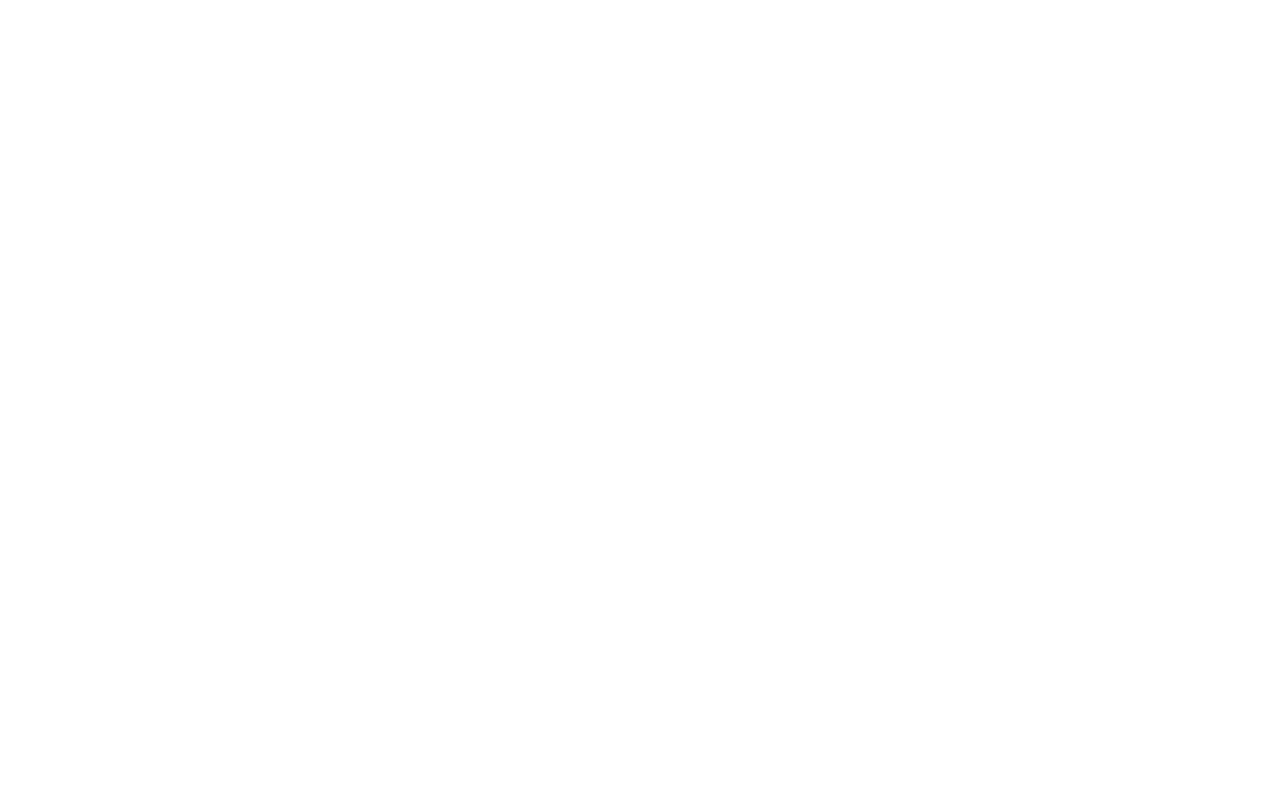
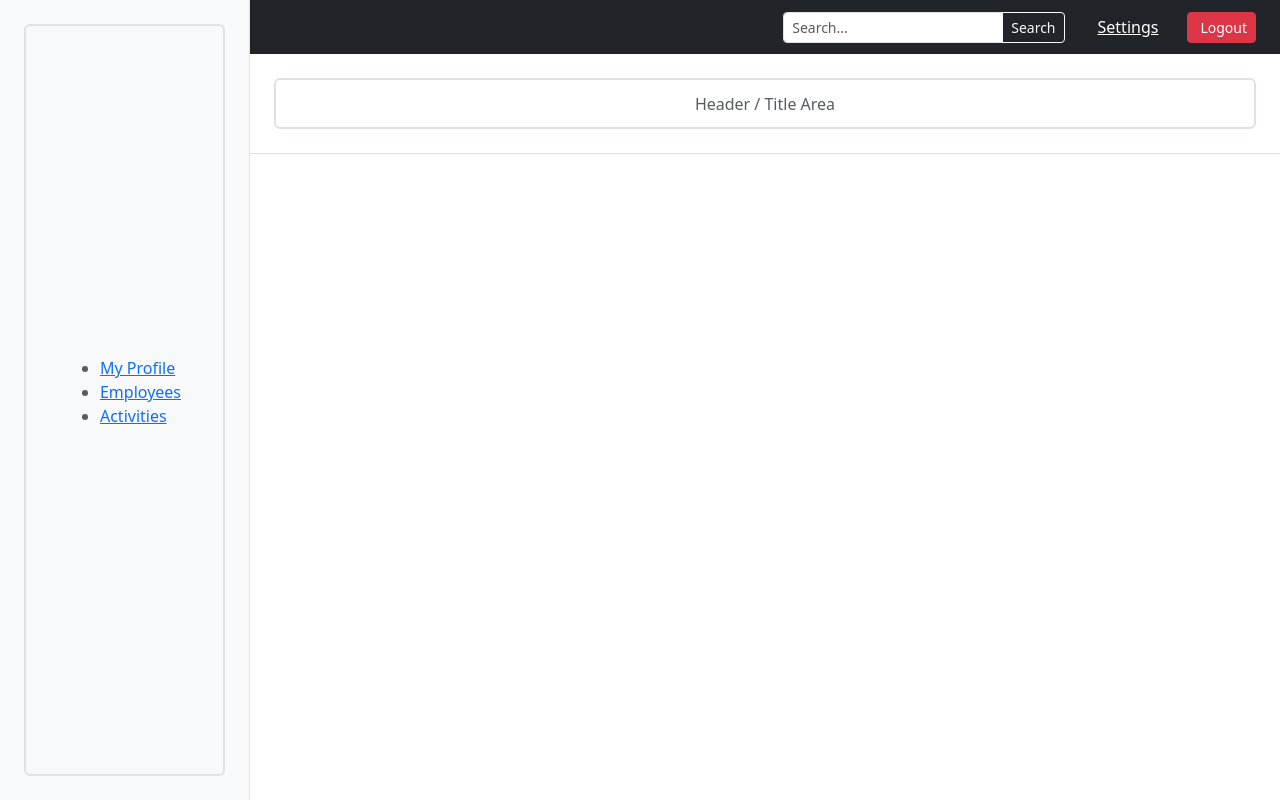
Before and after one commit to ariff2501/ReactFrontEnd, a React (Vite) app: page / in a window 1280 px wide. Built offline with nearby package versions, Linux system fonts and the light colour scheme.

Commit message:
add page layout

```diff
--- a/src/App.css
+++ b/src/App.css
@@ -1,6 +1,9 @@
-#root {
+/* #root {
   max-width: 1280px;
   margin: 0 auto;
   padding: 2rem;
   text-align: center;
 }
+
+
+ */
--- a/src/App.tsx
+++ b/src/App.tsx
@@ -1,7 +1,7 @@
 import { useState } from 'react'
 import reactLogo from './assets/react.svg'
-import Message from './Message'
-import Navbar from './components/Navbar'
+import Message from './components/Home/Home'
+import Navbar from './components/Navbar/Navbar'
 import Login from './components/Login/Login'
 import Register from './components/Register/Register'
 import { BrowserRouter as Router,Route, Routes } from 'react-router-dom'
@@ -9,17 +9,74 @@
 
 
 function App() {
+  // return (
+  //   <Router>
+  //     <div className="container">
+  //       <Routes>
+  //         <Route path="/" element={<Login/>} />
+  //         <Route path="/login" element={<Login />} />
+  //         <Route path="/register" element={<Register />} />
+  //       </Routes>
+  //     </div>
+  //   </Router>
+  // )
   return (
-    <Router>
-      <div className="container">
-        <Routes>
-          <Route path="/" element={<Message />} />
-          <Route path="/login" element={<Login />} />
-          <Route path="/register" element={<Register />} />
-        </Routes>
+    <div className="container-fluid vh-100 p-0">
+      <div className="row h-100 g-0">
+        {/* Sidebar */}
+        <div className="col-auto bg-light border-end p-4" style={{ width: '250px' }}>
+          <div className="h-100 border border-2 border-dashed rounded d-flex align-items-center justify-content-center text-muted">
+          <Router>
+              <Navbar />
+            </Router>
+          </div>
+        </div>
+
+        {/* Header and Main Content Column */}
+        <div className="col d-flex flex-column h-100">
+          {/* Top Utility Bar */}
+          <div className="bg-dark text-white py-2 px-4 d-flex justify-content-end align-items-center">
+            {/* Search Bar */}
+            <div className="me-3">
+              <div className="input-group">
+                <input
+                  type="text"
+                  className="form-control form-control-sm"
+                  placeholder="Search..."
+                  aria-label="Search"
+                />
+                <button className="btn btn-outline-light btn-sm" type="button">
+                  <i className="bi bi-search"></i>
+                  Search
+                </button>
+              </div>
+            </div>
+            {/* Settings Icon */}
+            <button className="btn btn-link text-white me-3" title="Settings">
+              <i className="bi bi-gear-fill"></i>
+              <span className="ms-1 d-none d-md-inline">Settings</span>
+            </button>
+            {/* Logout Button */}
+            <button className="btn btn-danger btn-sm">
+              <i className="bi bi-box-arrow-right me-1"></i>
+              Logout
+            </button>
+           </div>
+          {/* Header */}
+          <div className="bg-white border-bottom p-4" style={{ height: '100px' }}>
+            <div className="h-100 border border-2 border-dashed rounded d-flex align-items-center justify-content-center text-muted">
+              Header / Title Area
+            </div>
+          </div>
+
+          {/* Main Content */}
+          <div className="flex-grow-1 p-4 overflow-auto">
+
+          </div>
+        </div>
       </div>
-    </Router>
-  )
+    </div>
+  );
 }
 
 export default App
--- a/src/Message.tsx
+++ /dev/null
@@ -1,9 +0,0 @@
-function Message() {
-  return (
-    <div>
-
-    </div>
-  );
-}
-
-export default Message;
--- /dev/null
+++ b/src/components/Home/Home.tsx
@@ -0,0 +1,9 @@
+function Home() {
+  return (
+    <div>
+
+    </div>
+  );
+}
+
+export default Home;
--- /dev/null
+++ b/src/components/Navbar/Navbar.css
@@ -0,0 +1,42 @@
+.navbar {
+    background-color: #2563eb;
+    padding: 1rem;
+  }
+
+  .navbar ul {
+    display: flex;
+    justify-content: space-around;
+    list-style-type: none;
+    margin: 0;
+    padding: 0;
+  }
+
+  .navbar li {
+    margin: 0;
+    padding: 0;
+  }
+
+  .navbar a {
+    color: white;
+    text-decoration: none;
+    font-weight: 500;
+    padding: 0.5rem 1rem;
+    border-radius: 0.25rem;
+    transition: all 0.2s ease-in-out;
+  }
+
+  .navbar a:hover {
+    color: #d1d5db;
+    text-shadow: 0 0 10px rgba(255, 255, 255, 0.7), 0 0 20px rgba(255, 255, 255, 0.5);
+  }
+
+  @media (max-width: 640px) {
+    .navbar ul {
+      flex-direction: column;
+      align-items: center;
+    }
+
+    .navbar li {
+      margin-bottom: 0.5rem;
+    }
+  }
--- /dev/null
+++ b/src/components/Navbar/Navbar.tsx
@@ -0,0 +1,29 @@
+import React from 'react';
+import './Navbar.css'; // Assuming you have a CSS file for styling
+// import 'navbar.css';
+
+function Navbar() {
+  return (
+    <nav className="bg-blue-600 p-4">
+      <ul className="fl ">
+        <li>
+          <a href="#home" className="hover:text-gray-300">
+            My Profile
+          </a>
+        </li>
+        <li>
+          <a href="/login" className="hover:text-gray-300">
+            Employees
+          </a>
+        </li>
+        <li>
+          <a href="#contact" className="hover:text-gray-300">
+            Activities
+          </a>
+        </li>
+      </ul>
+    </nav>
+  );
+}
+
+export default Navbar;
--- a/src/index.css
+++ b/src/index.css
@@ -1,4 +1,4 @@
-:root {
+/* :root {
   font-family: Inter, system-ui, Avenir, Helvetica, Arial, sans-serif;
   line-height: 1.5;
   font-weight: 400;
@@ -66,4 +66,4 @@
   button {
     background-color: #f9f9f9;
   }
-}
+} */
```
Also changed, not shown: src/components/Navbar.tsx (deleted, +0 -14 lines).
